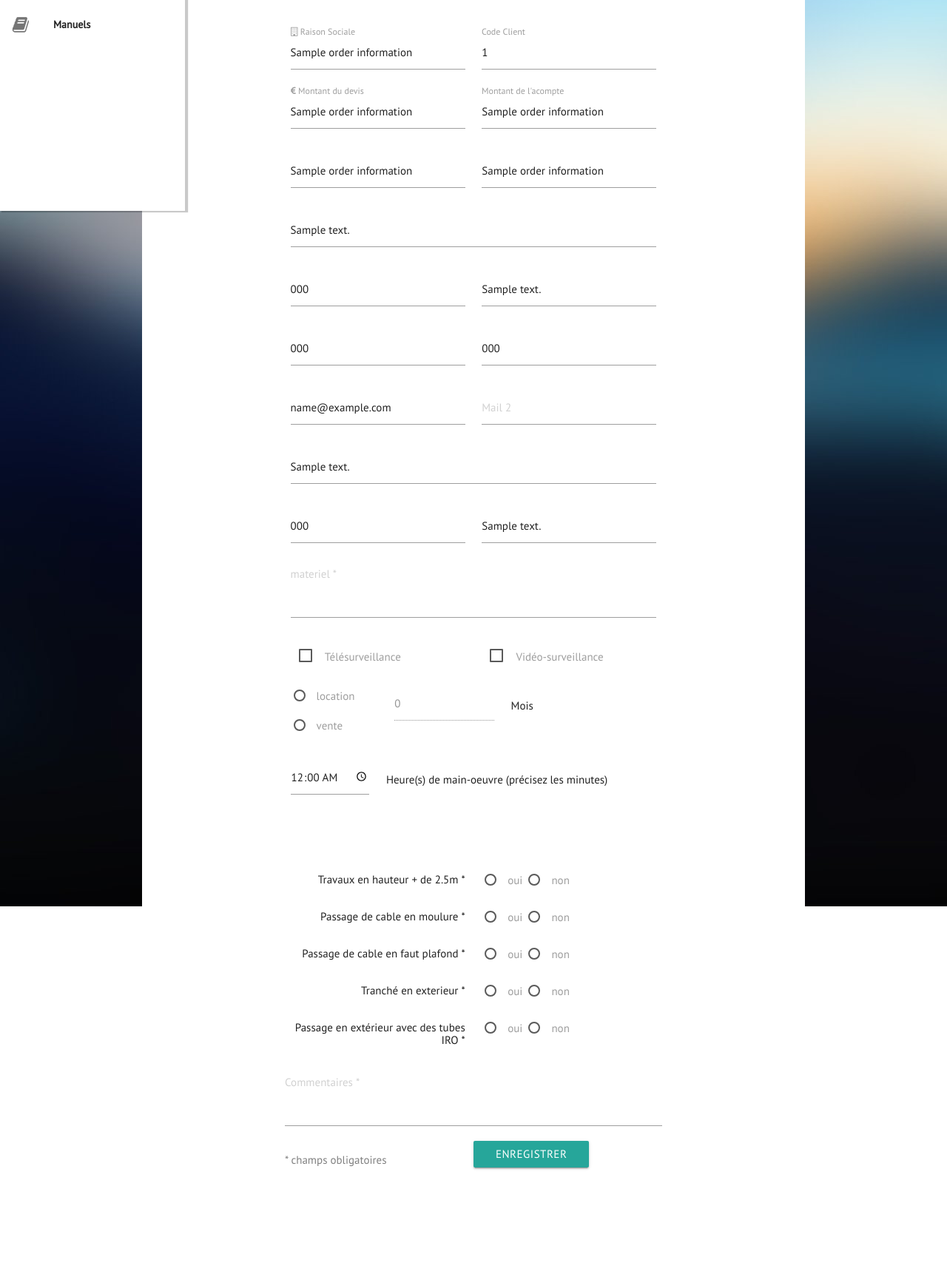
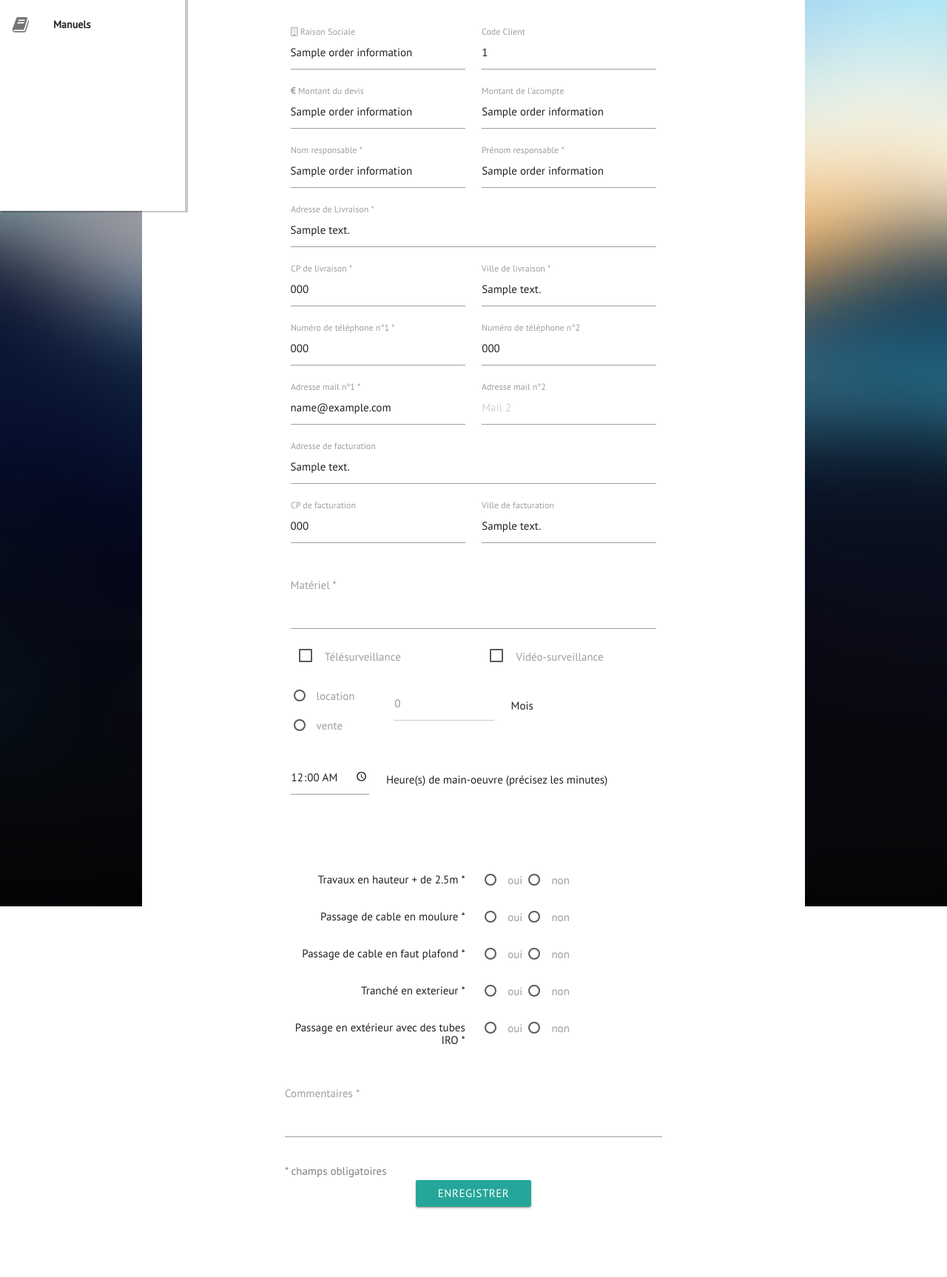
Before and after one commit to Sweezy974/commande, a PHP site: template views/order/new.html.twig in a window 1280 px wide. Shown: the part 575-2301 px from the top of the page at 74% size. Before the commit the page ends 2156 px from the top, so only its background shows below. Run offline with PHP 8.4, Linux system fonts and the light colour scheme; the template is opened without the code that fills it: most values are stand-ins (such as "Sample title", 1, 10 or a date in 2020); some libraries are stand-ins or nearby versions.

```diff
--- a/app/Connect.php
+++ b/app/Connect.php
@@ -17,7 +17,7 @@ class Connect
       $this->assertNotNull($this->connexion);
   }
   public function getConnexion() {
-      $this->connexion = new PDO('mysql:host=localhost;dbname=sqlserver', 'root', '');
+      $this->connexion = new PDO('mysql:host=localhost;dbname=uflow', 'root', '');
       $this->connexion->setAttribute(PDO::ATTR_ERRMODE, PDO::ERRMODE_EXCEPTION);
       return $this->connexion;
   }
--- a/views/order/new.html.twig
+++ b/views/order/new.html.twig
@@ -76,41 +76,49 @@
       </div>
       <div class="row col m12 s12" style="height: 60px;">
         <div class="input-field col s4 offset-s2">
-              <input placeholder="Nom du responsable *" onchange="checkOrderInput()" id="nom_rep" name="nomResponsable" type="text" class=""  value="{{order.InvoicingContact_Name}}">
-
+          <input required placeholder="Nom du responsable *" onchange="checkOrderInput()" id="nom_rep" name="nomResponsable" type="text" class=""  value="{{order.InvoicingContact_Name}}">
+          <label for="nomResponsable" > Nom responsable *</label>
         </div>
         <div class="input-field col s4">
-              <input  placeholder="Prénom du responsable *" onchange="checkOrderInput()" name="prenomResponsable" id="prenom_rep"  type="text" class=""  value="{{order.InvoicingContact_FirstName}}">
+          <input required placeholder="Prénom du responsable *" onchange="checkOrderInput()" name="prenomResponsable" id="prenom_rep"  type="text" class=""  value="{{order.InvoicingContact_FirstName}}">
+          <label for="prenomResponsable" >Prénom responsable *</label>
         </div>
       </div>
       <div class="row col m12 s12" style="height: 60px;">
         <div class="input-field col s8 offset-s2">
-              <input placeholder="Adresse de livraison *" onchange="checkOrderInput()" id="adresseLivraison" name="adresseLivraison"  type="text" class=""  value="{{order.DeliveryAddress_Address}}">
+          <input required placeholder="Adresse de livraison *" onchange="checkOrderInput()" id="adresseLivraison" name="adresseLivraison"  type="text" class=""  value="{{order.DeliveryAddress_Address}}">
+          <label for="nomResponsable" > Adresse de Livraison *</label>
         </div>
 
       </div>
       <div class="row col m12 s12" style="height: 60px;">
         <div class="input-field col s4 offset-s2">
-              <input placeholder="CP de livraison *" onchange="checkOrderInput()" id="cpLivraison" name="cpLivraison" type="text" class=""  value="{{order.DeliveryAddress_ZipCode}}">
+          <input required placeholder="CP de livraison *" onchange="checkOrderInput()" id="cpLivraison" name="cpLivraison" type="text" class=""  value="{{order.DeliveryAddress_ZipCode}}">
+          <label for="cpLivraison" > CP de livraison *</label>
         </div>
         <div class="input-field col s4 ">
-              <input placeholder="Ville de livraison *" onchange="checkOrderInput()" id="villeLivraison" name="villeLivraison"   type="text" class=""  value="{{order.DeliveryAddress_City}}">
+          <input required placeholder="Ville de livraison *" onchange="checkOrderInput()" id="villeLivraison" name="villeLivraison"   type="text" class=""  value="{{order.DeliveryAddress_City}}">
+          <label for="villeLivraison" > Ville de livraison *</label>
         </div>
       </div>
       <div class="row col m12 s12" style="height: 60px;">
         <div class="input-field col s4 offset-s2">
-              <input placeholder="Tel * "  onchange="checkOrderInput()" name="tel1" id="tel1"  type="text" class=""  value="{{order.InvoicingContact_Phone}}">
+          <input required placeholder="Tel * "  onchange="checkOrderInput()" name="tel1" id="tel1"  type="text" class=""  value="{{order.InvoicingContact_Phone}}">
+          <label for="tel1" > Numéro de téléphone n°1 *</label>
         </div>
         <div class="input-field col s4">
           <input placeholder="Tel 2"  onchange="checkOrderInput()" name="tel2" id="tel2"  type="text" class="" value="{{order.InvoicingContact_CellPhone}}">
+          <label for="tel2" > Numéro de téléphone n°2 </label>
         </div>
       </div>
       <div class="row col m12 s12" style="height: 60px;">
         <div class="input-field col s4 offset-s2">
-              <input  placeholder="Mail *" onchange="checkOrderInput()" name="mail1"  id="mail1" type="text" class=""  value="{{order.InvoicingContact_Email}}">
+          <input  required placeholder="Mail *" onchange="checkOrderInput()" name="mail1"  id="mail1" type="text" class=""  value="{{order.InvoicingContact_Email}}">
+          <label for="mail1" > Adresse mail n°1 *</label>
         </div>
         <div class="input-field col s4">
           <input placeholder="Mail 2 " name="mail2"  id="mail2" type="text" class="" >
+          <label for="mail2" > Adresse mail n°2 </label>
         </div>
       </div>
 
@@ -118,20 +126,24 @@
       <div class="row col m12 s12" style="height: 60px;">
         <div class="input-field col s8 offset-s2">
           <input  placeholder="Adresse de facturation" onchange="checkOrderInput()" id="adresseFacturation" name="adresseFacturation"  type="text" class="" value="{{order.DeliveryAddress_Address}}">
+          <label for="adresseFacturation" > Adresse de facturation </label>
         </div>
       </div>
       <div class="row col m12 s12" style="height: 60px;">
         <div class="input-field col s4 offset-s2">
           <input  placeholder="CP de facturation" onchange="checkOrderInput()" id="cpFacturation" name="cpFacturation"  type="text" class="" value="{{order.DeliveryAddress_ZipCode}}">
+          <label for="cpFacturation" > CP de facturation</label>
         </div>
         <div class="input-field col s4 ">
           <input  placeholder="Ville de facturation" onchange="checkOrderInput()" id="villeFacturation" name="villeFacturation"  type="text" class="" value="{{order.DeliveryAddress_City}}">
+          <label for="villeFacturation" >Ville de facturation </label>
         </div>
       </div>
       <div class="row col m12 s12" style="height: 60px;">
 
-            <div class="col offset-s2 s8">
-              <textarea placeholder="materiel *" id="materiel" name="materiel" class="materialize-textarea"></textarea>
+        <div class="col offset-s2 s8 input-field">
+          <textarea required id="materiel" name="materiel" class="materialize-textarea"></textarea>
+          <label for="materiel" >Matériel *</label>
         </div>
 
       </div>
@@ -182,7 +194,7 @@
         <div class="col offset-s2 s4 right-align"  style="margin-top:60px;">
           <h6>Travaux en hauteur + de 2.5m * </h6>
         </div>
-            <div class="col s6 left-align" style="padding-top: 3px;margin-top:60px;">
+        <div required class="col s6 left-align" style="padding-top: 3px;margin-top:60px;">
 
           <input name="travauxHauteur" type="radio" class="travauxHauteur" id="plusde" value="oui" />
           <label for="plusde">oui </label>
@@ -243,13 +255,16 @@
 
         </div>
       </div>
-          <div class="col offset-s2 s8">
-            <textarea placeholder="Commentaires * " id="coms" name="commentaires" class="materialize-textarea"></textarea>
+      <div class="col offset-s2 s8 input-field">
+        <textarea id="coms" name="commentaires" class="materialize-textarea"></textarea>
+        <label for="coms">Commentaires *</label>
       </div>
       <div class="col offset-s2 col s4">
         <p style="color:grey;">* champs obligatoires</p>
       </div>
+      <div class="col offset-s2 s8 center">
         <input type="submit" name="valid" id="valid" value="Enregistrer" class="btn btn-success">
+      </div>
 
 
     </form>
```
Also changed, not shown: models/Order.php (+10 -14 lines), views/base/bottom.html.twig (+14 -2 lines). Lines whose indentation alone changed are shown as unchanged.
